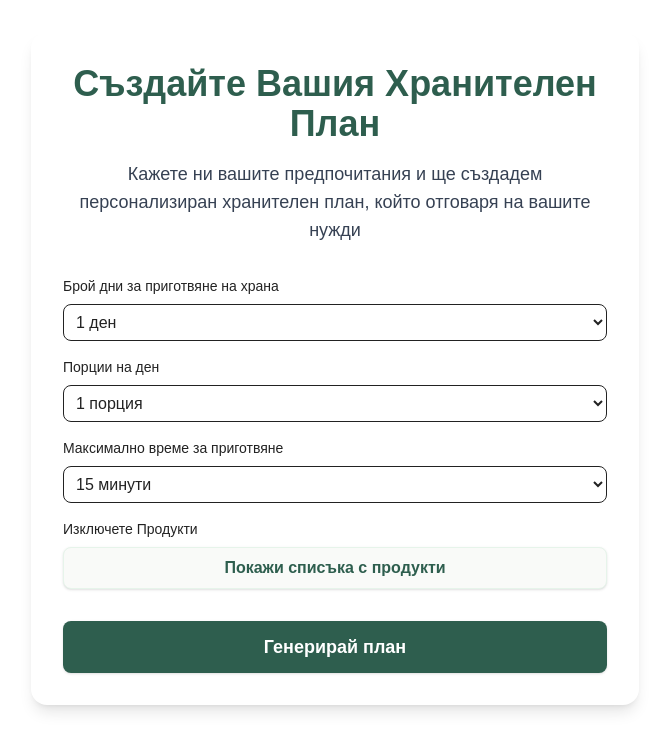
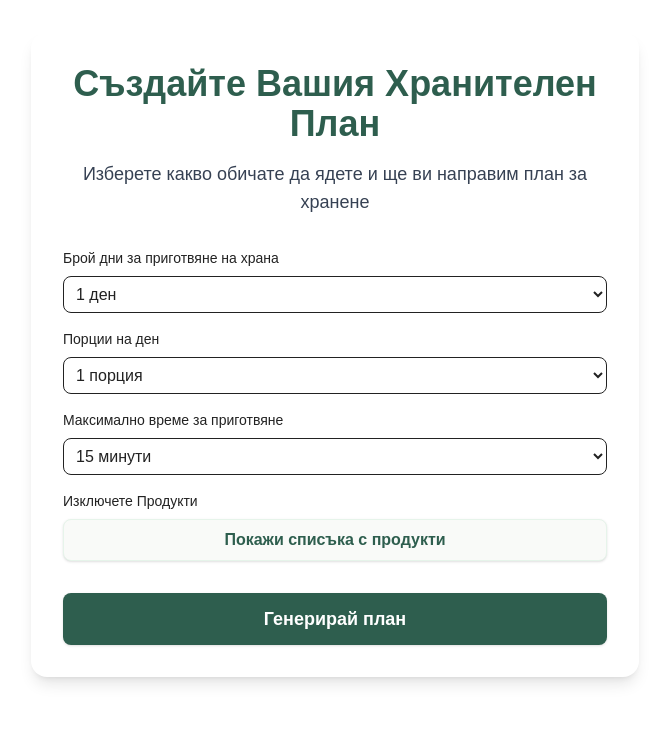
Before and after one commit to asenrusev/Hranoplan, a Next.js app in the folder hranoplan/: page /plan in a window 1280 px wide. Shown: the top 750 px of the page, without its empty margins (305-974 px from the left). Built offline with nearby package versions, Linux system fonts and the light colour scheme.

Commit message:
Changed description when creating the meal plan

```diff
--- a/hranoplan/src/app/plan/page.tsx
+++ b/hranoplan/src/app/plan/page.tsx
@@ -169,8 +169,7 @@ export default function PlanPage() {
           Създайте Вашия Хранителен План
         </h1>
         <p className="text-lg text-center mb-8 text-gray-700">
-          Кажете ни вашите предпочитания и ще създадем персонализиран хранителен
-          план, който отговаря на вашите нужди
+          Изберете какво обичате да ядете и ще ви направим план за хранене
         </p>
         <form onSubmit={handleSubmit} className="space-y-6 w-full">
           <div className="space-y-4">
```
